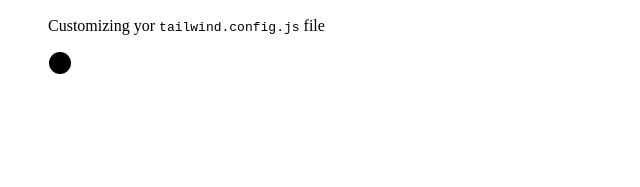
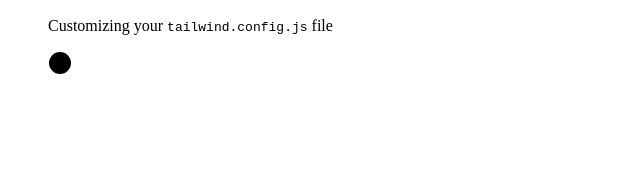
Before and after one commit to abhishek-simform-v1/simform-09-02-2023, a plain HTML site: page index.html in a window 1280 px wide. Shown: the part 247-434 px from the top of the page, 0-640 px from the left. Drawn offline with Linux system fonts and the light colour scheme.

Commit message:
commit 4

```diff
--- a/index.html
+++ b/index.html
@@ -34,7 +34,7 @@
                 <path d="m8 13 2.165 2.165a1 1 0 0 0 1.521-.126L16 9" fill="none" />
               </svg>
               <p class="ml-4">
-                Customizing yor
+                Customizing your
                 <code class="text-sm font-bold text-gray-900">tailwind.config.js</code> file
               </p>
             </li>
```
